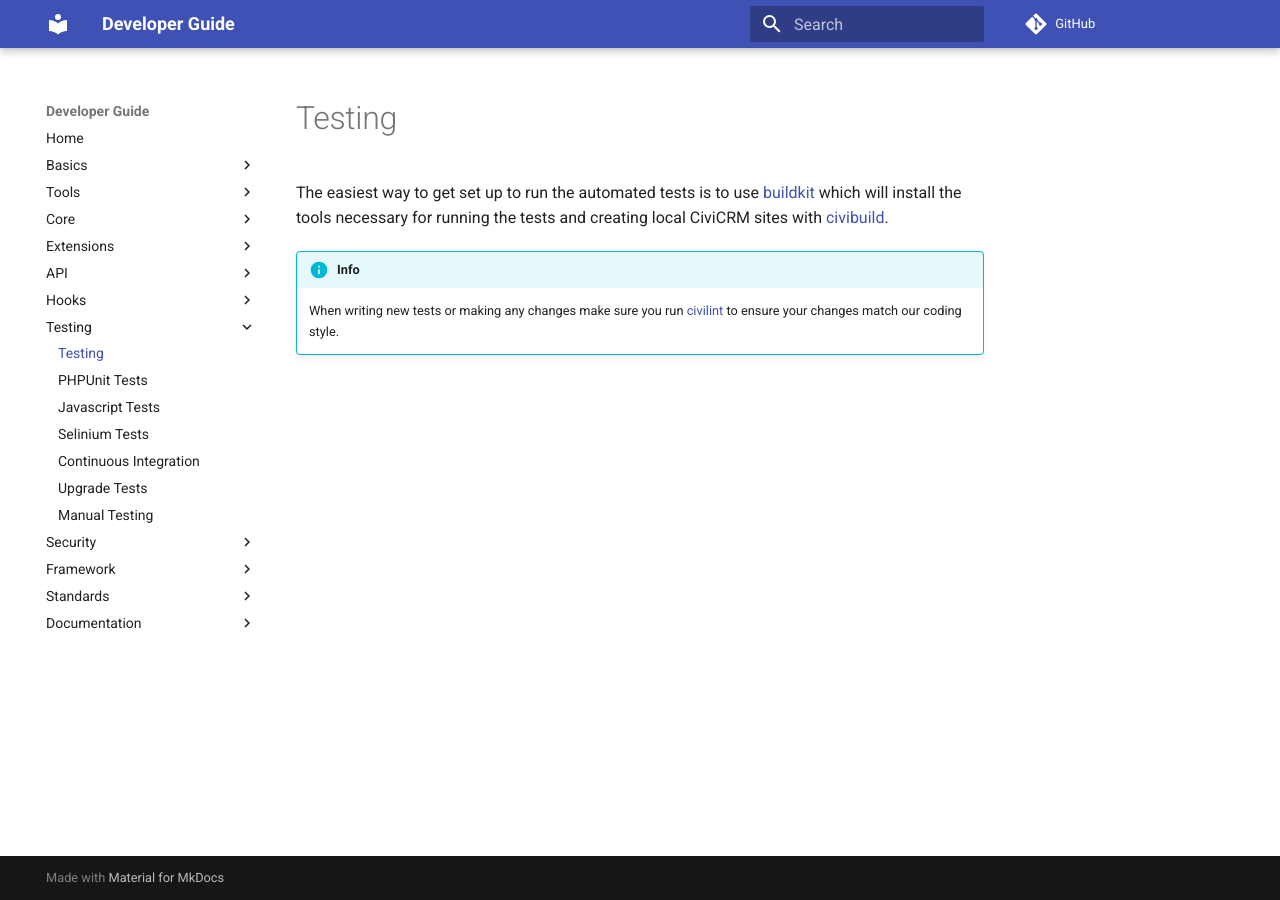
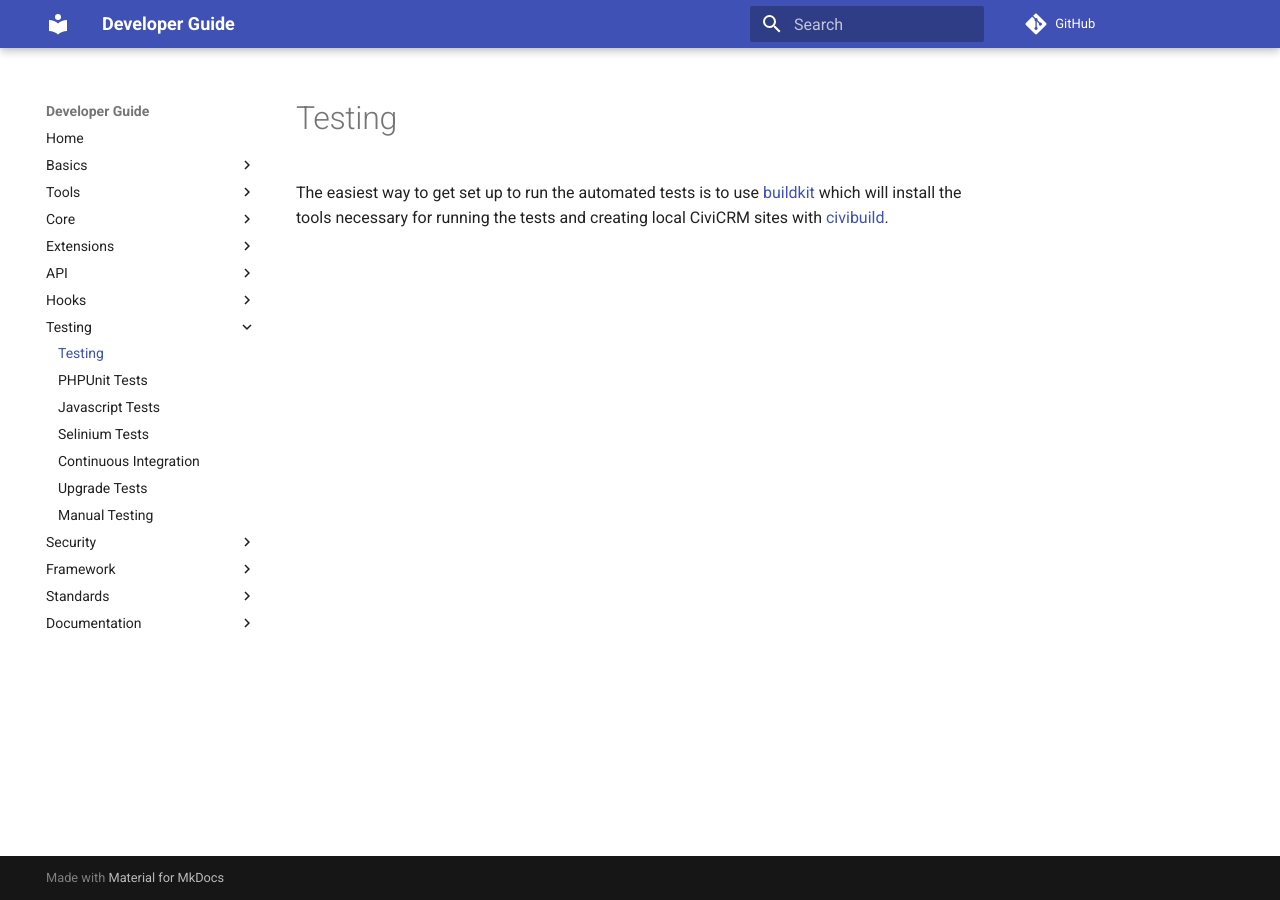
Before and after one commit to civicrm/civicrm-dev-docs, an MkDocs documentation site: the page built from docs/testing/index.md, in a window 1280 px wide. Built offline with MkDocs 1.6.1 and Material for MkDocs 9.7.7, drawn with Linux system fonts in a browser that asks for light colours; comment, search, counter and statistics services are not loaded; old or Windows-style settings are respelled for this version of MkDocs.

Commit message:
Remove notice about civilint from `testing/index.md`
Running civilint is important for any/all code.  Seems a bit arbitrary
emphasizing this point specifically for tests.

```diff
--- a/docs/testing/index.md
+++ b/docs/testing/index.md
@@ -1,5 +1 @@
 The easiest way to get set up to run the automated tests is to use [buildkit](/tools/buildkit.md) which will install the tools necessary for running the tests and creating local CiviCRM sites with [civibuild](/tools/civibuild.md).
-
-!!! info
-    When writing new tests or making any changes make sure you run [civilint](/tools/civilint.md)
-    to ensure your changes match our coding style.
```
